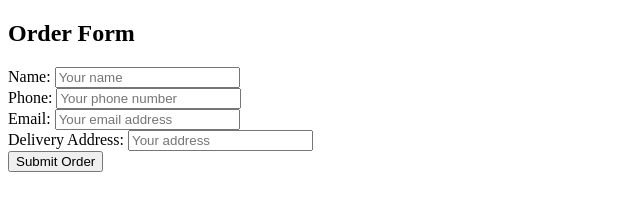
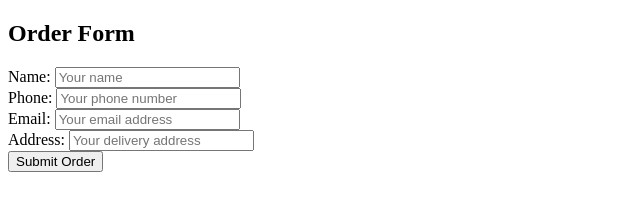
Before and after one commit to pontuslundingit/Simple_Webshop, a plain HTML site: page order.html in a window 1280 px wide. Shown: the whole page, without its empty margins (0-640 px from the left). Drawn offline with Linux system fonts and the light colour scheme.

Commit message:
textupdate

```diff
--- a/order.html
+++ b/order.html
@@ -39,12 +39,12 @@
           />
         </div>
         <div class="form-group">
-          <label for="address">Delivery Address:</label>
+          <label for="address">Address:</label>
           <input
             type="text"
             id="address"
             name="address"
-            placeholder="Your address"
+            placeholder="Your delivery address"
             required
           />
         </div>
```
